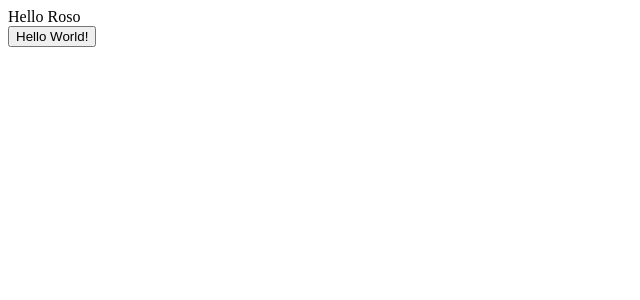
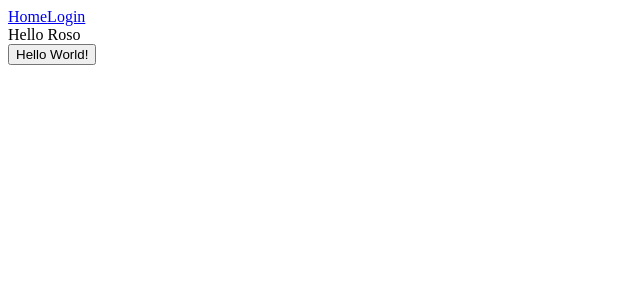
Before and after one commit to orjerby/Progress, a React (Create React App) app in the folder client/: page / in a window 1280 px wide. Shown: the top 300 px of the page, without its empty margins (0-640 px from the left). Built offline with nearby package versions, Linux system fonts and the light colour scheme.

Commit message:
Add and setup react-router-dom

```diff
--- a/client/package.json
+++ b/client/package.json
@@ -6,6 +6,7 @@
     "react": "^16.8.4",
     "react-dom": "^16.8.4",
     "react-redux": "6.0.1",
+    "react-router-dom": "5.0.0",
     "react-scripts": "2.1.8",
     "redux": "4.0.1",
     "redux-thunk": "2.3.0"
--- a/client/src/components/App.js
+++ b/client/src/components/App.js
@@ -1,38 +1,25 @@
 import React from 'react'
-import { connect } from 'react-redux'
+import { Router, Route, Link } from 'react-router-dom'
 
-import { test } from '../actions'
+import history from '../history'
+import Home from './Home'
+import Login from './Login'
 
-class App extends React.Component {
-    onButtonClick = () => {
-        // you can call the action like this
-        this.props.test('Hello World!')
-    }
+export default () => {
+    return (
+        <div>
+            {/* we use our history object here */}
+            <Router history={history}>
+                <div>
+                    {/* our links */}
+                    <Link to="/">Home</Link>
+                    <Link to="/login">Login</Link>
 
-    render() {
-        return (
-            <div>
-                <div>Hello Roso</div>
-                <button onClick={this.onButtonClick}>Hello World!</button>
-
-                {/* you can access the data of the reducer like this */}
-                <p>{this.props.testReducer.result}</p>
-            </div>
-        )
-    }
+                    {/* our routes */}
+                    <Route path="/" exact component={Home} />
+                    <Route path="/login" exact component={Login} />
+                </div>
+            </Router>
+        </div>
+    )
 }
-
-// get the data of whatever reducer you want
-function mapStateToProps({ testReducer }) {
-    return {
-        testReducer
-    }
-}
-
-// get whatever action you want
-const actions = {
-    test
-}
-
-// connect redux with react
-export default connect(mapStateToProps, actions)(App)
--- /dev/null
+++ b/client/src/components/Home.js
@@ -0,0 +1,38 @@
+import React from 'react'
+import { connect } from 'react-redux'
+
+import { test } from '../actions'
+
+class Home extends React.Component {
+    onButtonClick = () => {
+        // you can call the action like this
+        this.props.test('Hello World!')
+    }
+
+    render() {
+        return (
+            <div>
+                <div>Hello Roso</div>
+                <button onClick={this.onButtonClick}>Hello World!</button>
+
+                {/* you can access the data of the reducer like this */}
+                <p>{this.props.testReducer.result}</p>
+            </div>
+        )
+    }
+}
+
+// get the data of whatever reducer you want
+function mapStateToProps({ testReducer }) {
+    return {
+        testReducer
+    }
+}
+
+// get whatever action you want
+const actions = {
+    test
+}
+
+// connect redux with react
+export default connect(mapStateToProps, actions)(Home)
--- /dev/null
+++ b/client/src/components/Login.js
@@ -0,0 +1,3 @@
+import React from 'react'
+
+export default () => <div>Page two!</div>
--- /dev/null
+++ b/client/src/history.js
@@ -0,0 +1,4 @@
+import { createBrowserHistory } from 'history'
+
+// we make our own history object so we can access it from anywhere we want
+export default createBrowserHistory()
```
Also changed, not shown: 1 other file (tests, documents, lock files or other folders).
